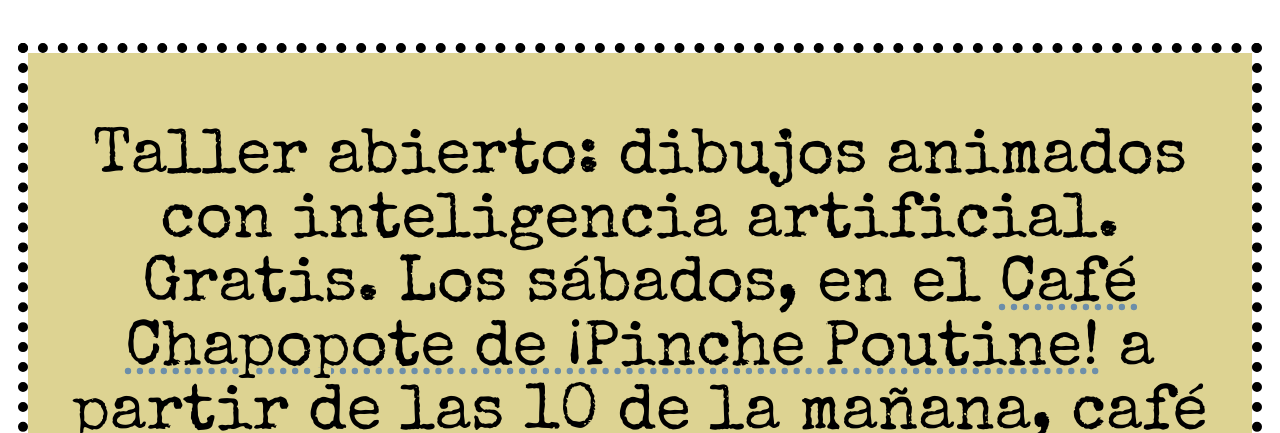
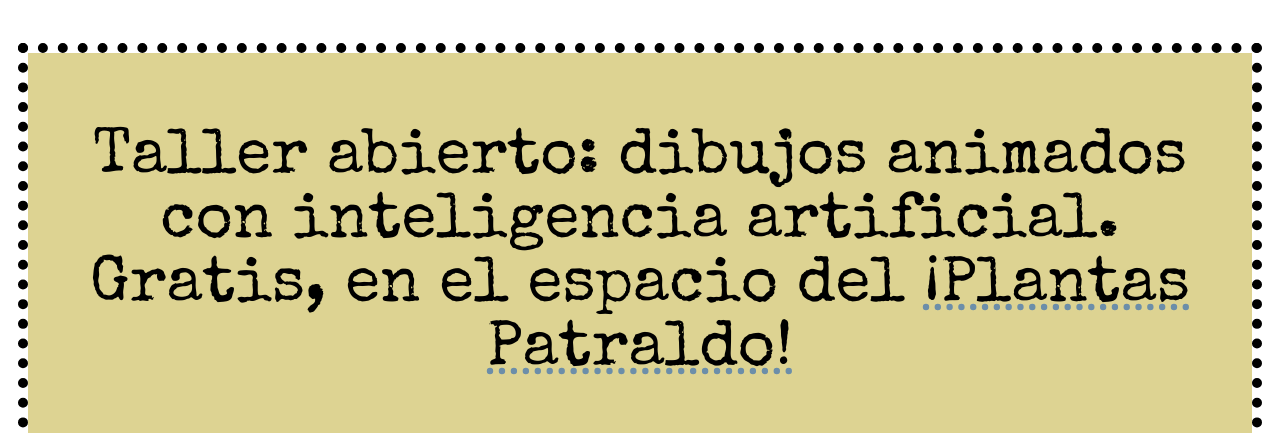
Before and after one commit to patraldo/02-com-patraldo-antoine, a SvelteKit app: page /talleres in a window 1280 px wide. Shown: the part 640-1073 px from the top of the page. Built offline with nearby package versions, Linux system fonts and the light colour scheme; a web font is replaced by a local one.

Commit message:
update Talleres text

```diff
--- a/src/routes/talleres/+page.svelte
+++ b/src/routes/talleres/+page.svelte
@@ -1,5 +1,5 @@
 <div class='taller'>
-<p style="font-size:5vw;">Taller abierto: dibujos animados con inteligencia artificial. Gratis. Los sábados, en el <a href="https://pinchepoutine.mx/cafe">Café Chapopote de ¡Pinche Poutine!</a> a partir de las 10 de la mañana, café Canadiense a su antojo con cualquier de los desayunos del mes, opcional. Sean bienvenid@s a inspirarte de l@s mus@s de Santa Tere.</p>
+<p style="font-size:5vw;">Taller abierto: dibujos animados con inteligencia artificial. Gratis, en el espacio del <a href="https://plantas.patraldo.com">¡Plantas Patraldo!</a></p>
 </div>
 
 <style>
```
Also changed, not shown: 1 other file (tests, documents, lock files or other folders).
